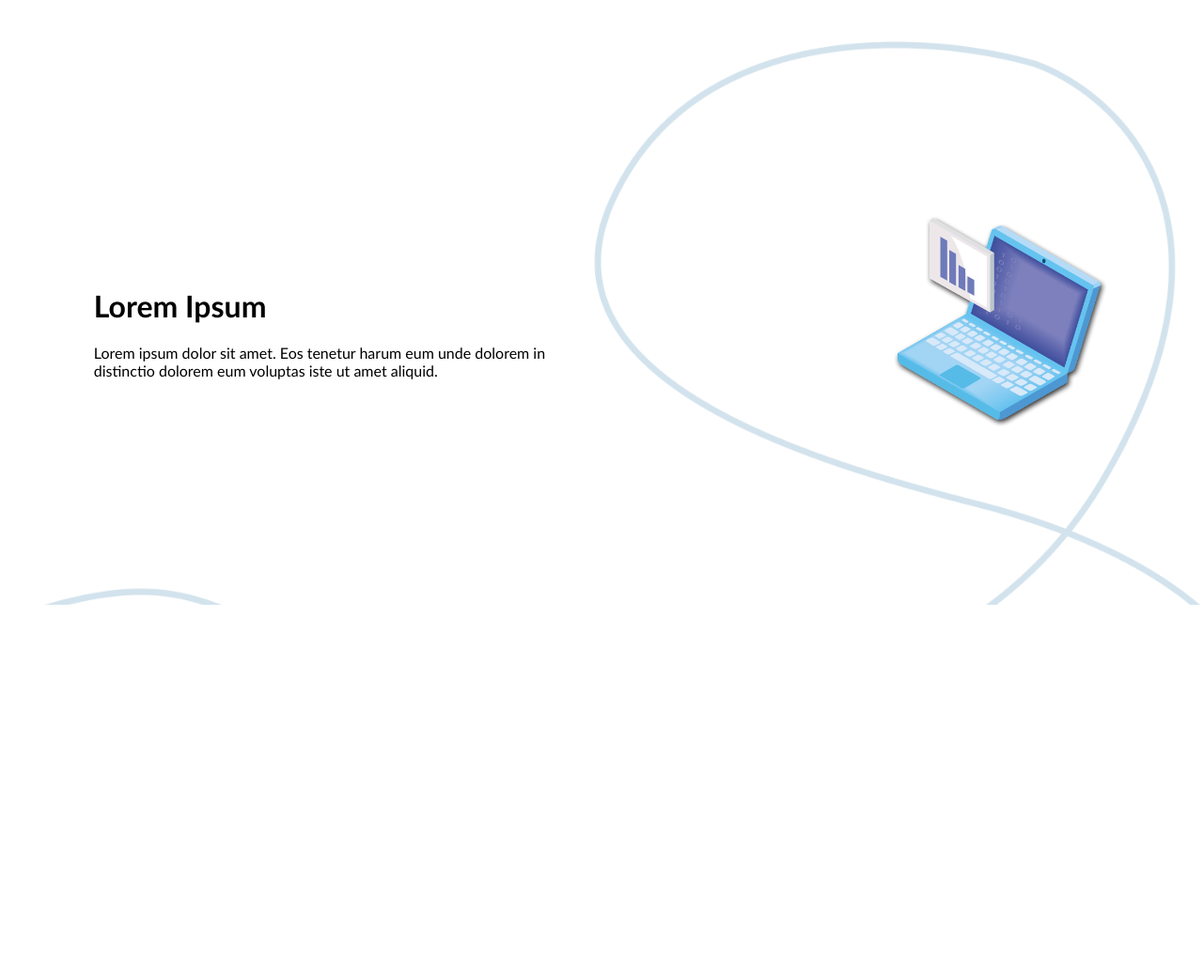
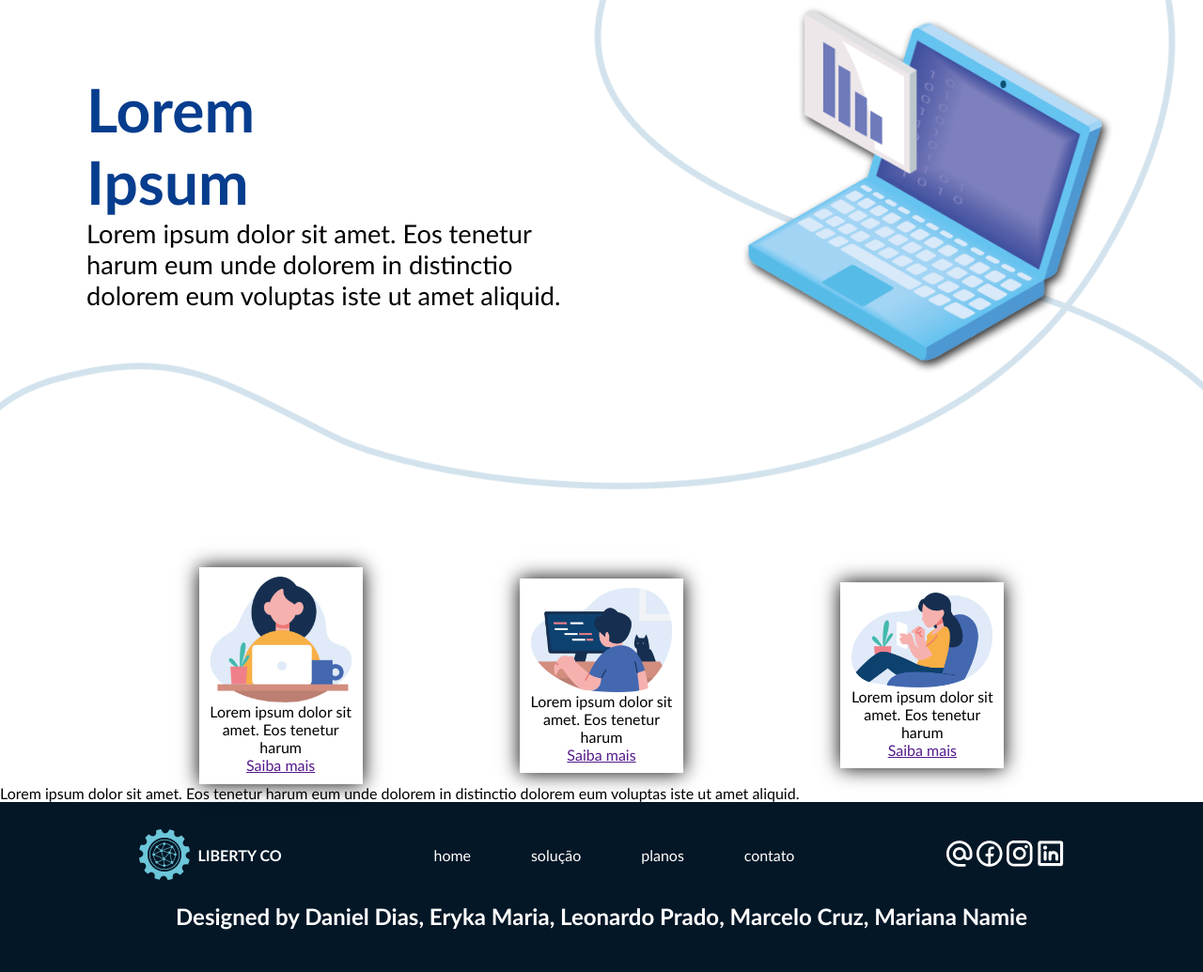
Before and after one commit to LeonardoLopesPrado/liberty-co, a plain HTML site: page index.html in a window 1280 px wide. Shown: the part 756-1791 px from the top of the page at 94% size. Before the commit the page ends 1400 px from the top, so only its background shows below. Drawn offline with Linux system fonts and the light colour scheme.

Commit message:
Index 70% finalizado

```diff
--- a/index.html
+++ b/index.html
@@ -28,8 +28,8 @@
         </div>
         <div class="phrases">
             <div class="container">
-                <h1>TODA SUA EMPRESA EM APENAS UM CLIQUE</h1>
-                <span>Oferecemos a melhor tecnologia para o que sua empresa precisa!
+                <span class="title">TODA SUA EMPRESA EM APENAS UM CLIQUE</span>
+                <span class="phrase">Oferecemos a melhor tecnologia para o que sua empresa precisa!
                     Com transparência, facilidade e segurança.</span>
                 <button>CONHEÇA JÁ</button>
             </div>
@@ -38,14 +38,64 @@
     <div class="lorem">
         <div class="container">
             <div class="text">
-                <h1>Lorem Ipsum</h1>
-                <span>Lorem ipsum dolor sit amet. Eos tenetur harum eum unde dolorem in distinctio dolorem eum voluptas iste ut amet aliquid.</span>
+                <span class="title">Lorem Ipsum</span>
+                <span class="phrase">Lorem ipsum dolor sit amet. Eos tenetur harum eum unde dolorem in distinctio
+                    dolorem eum voluptas iste ut amet aliquid.</span>
             </div>
             <div>
                 <img src="assets/pc.png" alt="iconePC">
             </div>
         </div>
     </div>
+    <div class="cards">
+        <div class="white"></div>
+        <div class="container">
+            <div class="card" id="card1">
+                <img src="assets/ill1.png" alt="">
+                <span class="phrase">Lorem ipsum dolor sit amet. Eos tenetur harum</span>
+                <a href=""><span>Saiba mais</span></a>
+            </div>
+            <div class="card" id="card2">
+                <img src="assets/ill2.png" alt="">
+                <span class="phrase">Lorem ipsum dolor sit amet. Eos tenetur harum</span>
+                <a href=""><span>Saiba mais</span></a>
+            </div>
+            <div class="card" id="card3">
+                <img src="assets/ill3.png" alt="">
+                <span class="phrase">Lorem ipsum dolor sit amet. Eos tenetur harum</span>
+                <a href=""><span>Saiba mais</span></a>
+            </div>
+        </div>
+        <div class="teste">
+            <span class="phrase">Lorem ipsum dolor sit amet. Eos tenetur harum eum unde dolorem in distinctio dolorem
+                eum voluptas iste ut amet aliquid.</span>
+        </div>
+    </div>
+    <div class="footer">
+        <div class="container">
+            <div class="top">
+                <div class="logo">
+                    <img src="assets/logo.png" alt="LogoLibertyCo">
+                    <h4>LIBERTY CO</h4>
+                </div>
+                <ul class="items">
+                    <li>home</li>
+                    <li>solução</li>
+                    <li>planos</li>
+                    <li>contato</li>
+                </ul>
+                <div class="redes">
+                    <img src="assets/email.png" alt="email">
+                    <img src="assets/facebook.png" alt="facebook">
+                    <img src="assets/instagram.png" alt="instagram">
+                    <img src="assets/linkedin.png" alt="linkedin">
+                </div>
+            </div>
+            <div class="bottom">
+                <h2>Designed by Daniel Dias, Eryka Maria, Leonardo Prado, Marcelo Cruz, Mariana Namie</h2>
+            </div>
+        </div>
+    </div>
 </body>
 
 </html>
--- a/styles/style.css
+++ b/styles/style.css
@@ -10,7 +10,7 @@ body {
 }
 
 ::-webkit-scrollbar-thumb {
-    background: #6CC6D9;
+    background: #073D8E;
     border-radius: 20px;
 
 }
@@ -20,17 +20,35 @@ body {
     border-radius: 20px;
 }
 
+.logo {
+    display: flex;
+    align-items: center;
+    justify-content: space-between;
+    gap: 0.5em;
+}
+
+.items {
+    margin: 0;
+    padding: 0;
+    width: 30vw;
+    display: flex;
+    align-items: center;
+    justify-content: space-between;
+    list-style-type: none;
+}
+
+.title {
+    font-size: 4em;
+    width: 70%;
+    font-weight: 900;
+}
+
 .banner {
     background-image: url(../assets/banner.png);
     background-size: 100vw;
     background-repeat: no-repeat;
     height: 100vh;
     color: white;
-}
-
-.lorem {
-    position: relative;
-    /* margin-top: -10px; */
 }
 
 .navbar {
@@ -49,26 +67,6 @@ body {
     justify-content: space-between;
 }
 
-.navbar .logo {
-    display: flex;
-    align-items: center;
-    justify-content: space-between;
-    gap: 0.5em;
-}
-
-.navbar .items {
-    margin: 0;
-    padding: 0;
-}
-
-.navbar .items {
-    width: 30vw;
-    display: flex;
-    align-items: center;
-    justify-content: space-between;
-    list-style-type: none;
-}
-
 .phrases {
     width: 80%;
     margin: auto;
@@ -79,15 +77,9 @@ body {
     align-items: flex-end;
 }
 
-.phrases h1 {
-    font-size: 4em;
-    width: 70%;
-    margin: 0;
-}
-
-.phrases span {
-    width: 45%;
-    font-size: 1.25em;
+.phrases .phrase {
+    width: 50%;
+    font-size: 1.5em;
 }
 
 .phrases .container {
@@ -109,43 +101,114 @@ body {
     color: #ffffff;
     border: 1px solid #00FFFF;
     cursor: pointer;
-    /* filter: drop-shadow(0px 4px 4px rgba(0, 0, 0, 0.25));    */
     border-radius: 10px;
 }
 
 .lorem {
+    position: relative;
+    z-index: -1;
+    margin-top: -30vh;
     display: flex;
     align-items: center;
     justify-content: center;
     background-image: url(../assets/line.png);
     background-repeat: no-repeat;
-    background-size: cover;
-    height: 600px;
+    background-size: 100vw;
+    height: 800px;
 }
 
 .lorem .container {
     display: flex;
     align-items: center;
+    justify-content: space-around;
+}
+
+.lorem .container .text {
+    display: flex;
+    flex-direction: column;
+    width: 40%;
+}
+
+.lorem .container .text .title {
+    color: #073D8E;
+}
+
+.lorem .container .text .phrase {
+    font-size: 1.7em;
+}
+
+.lorem .container img {
+    width: 400px;
+    height: 400px;
+}
+
+.cards {
+    position: static;
+    z-index: -2;
+    /* margin-top: 500px; */
+}
+
+.cards .container {
+    width: 80%;
+    margin: auto;
+    display: flex;
+    align-items: center;
+    justify-content: space-around;
+}
+
+.cards .container .card {
+    width: 15%;
+    box-shadow: 0px 0px 20px 0px black;
+    padding: 1%;
+    display: flex;
+    align-items: center;
+    justify-content: center;
+    flex-direction: column;
+    text-align: center;
+}
+
+.cards .container .card img {
+    display: flex;
+    width: 150px;
+}
+
+.cards .container .teste .phrase {
+    font-size: 24em;
+}
+
+.footer {
+    color: white;
+    background-color: #041727;
+    padding: 2% ;
+}
+
+.footer .container {
+    width: 80%;
+    margin: auto;
+}
+
+.footer .container .top {
+    display: flex;
+    align-items: center;
     justify-content: space-between;
 }
 
-.lorem .container .text {
-    width: 50%;
+.footer .container .bottom {
+    display: flex;
+    align-items: center;
+    justify-content: center;
 }
 
-.lorem .container img {
-    width: 230px;
-    height: 230px;
-}
+.footer .container .bottom {}
 
 @media only screen and (max-width: 768px) {
     .navbar {
         font-size: 1em;
     }
+
     .navbar img {
         width: 34px;
         height: 34px;
-        /* gap: 0.5em; */
     }
 
     .phrases h1 {
```
Also changed, not shown: assets/email.png (added), assets/facebook.png (added), assets/ill1.png (added), assets/ill2.png (added), assets/ill3.png (added), assets/instagram.png (added), assets/linkedin.png (added).
